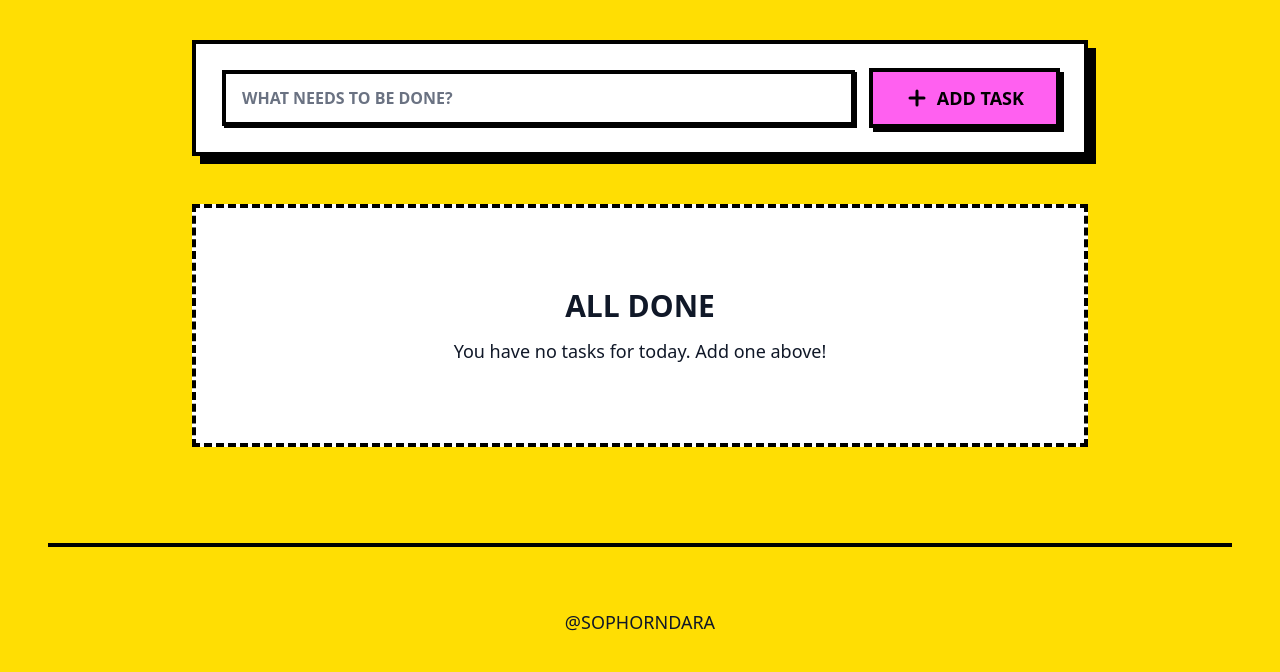
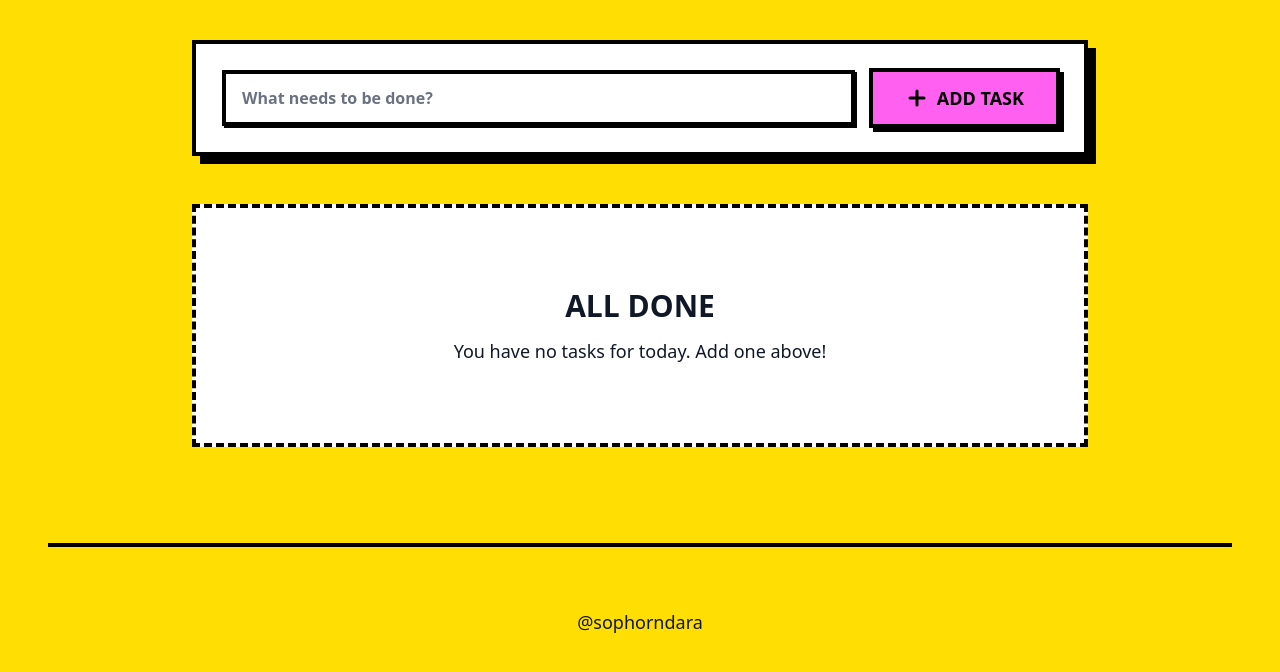
Before and after one commit to SophornDara/retro-todo-list, a React (Vite) app: page / in a window 1280 px wide. Shown: the part 228-900 px from the top of the page. Built offline with nearby package versions, Linux system fonts and the light colour scheme.

Commit message:
remove-uppercase

```diff
--- a/src/components/ui/Badge.tsx
+++ b/src/components/ui/Badge.tsx
@@ -8,7 +8,7 @@ interface BadgeProps extends React.HTMLAttributes<HTMLSpanElement> {
 export function Badge({ children, color = 'bg-white', className = '', ...props }: BadgeProps) {
   return (
     <span
-      className={`inline-flex items-center font-bold border-4 border-black ${color} text-black shadow-[4px_4px_0_0_#000] uppercase ${className}`}
+      className={`inline-flex items-center font-bold border-4 border-black ${color} text-black shadow-[4px_4px_0_0_#000] ${className}`}
       {...props}
     >
       {children}
--- a/src/components/ui/Footer.tsx
+++ b/src/components/ui/Footer.tsx
@@ -5,7 +5,7 @@ export function Footer() {
   return (
     <footer className="mt-24 pt-16 pb-8 text-center border-t-4 border-black w-full">
       <div className="max-w-4xl mx-auto px-6">
-        <Text variant="p" className="uppercase font-bold text-black">
+        <Text variant="p" className="font-bold text-black">
           @sophorndara
         </Text>
       </div>
--- a/src/components/ui/Input.tsx
+++ b/src/components/ui/Input.tsx
@@ -8,7 +8,7 @@ export function Input({ className = '', error, ...props }: InputProps) {
   return (
     <div className="flex flex-col gap-1 w-full">
       <input
-        className={`w-full px-4 py-3 bg-white border-4 border-black font-bold text-black placeholder:text-gray-500 shadow-[4px_4px_0_0_#000] focus:outline-none focus:translate-x-[2px] focus:translate-y-[2px] focus:shadow-[2px_2px_0_0_#000] transition-all uppercase ${className}`}
+        className={`w-full px-4 py-3 bg-white border-4 border-black font-bold text-black placeholder:text-gray-500 shadow-[4px_4px_0_0_#000] focus:outline-none focus:translate-x-[2px] focus:translate-y-[2px] focus:shadow-[2px_2px_0_0_#000] transition-all ${className}`}
         {...props}
       />
       {error && <span className="text-red-500 font-bold text-sm mt-1">{error}</span>}
--- a/src/components/ui/Text.tsx
+++ b/src/components/ui/Text.tsx
@@ -12,7 +12,7 @@ export function Text({ variant = 'p', className = '', children, ...props }: Text
   const baseStyles = 'text-gray-900';
 
   const variants = {
-    h1: 'text-5xl md:text-7xl font-black tracking-tighter uppercase leading-none',
+    h1: 'text-5xl md:text-7xl font-black tracking-tighter leading-none',
     h2: 'text-3xl md:text-5xl font-extrabold tracking-tight',
     h3: 'text-2xl md:text-3xl font-black',
     h4: 'text-xl font-bold',
```
